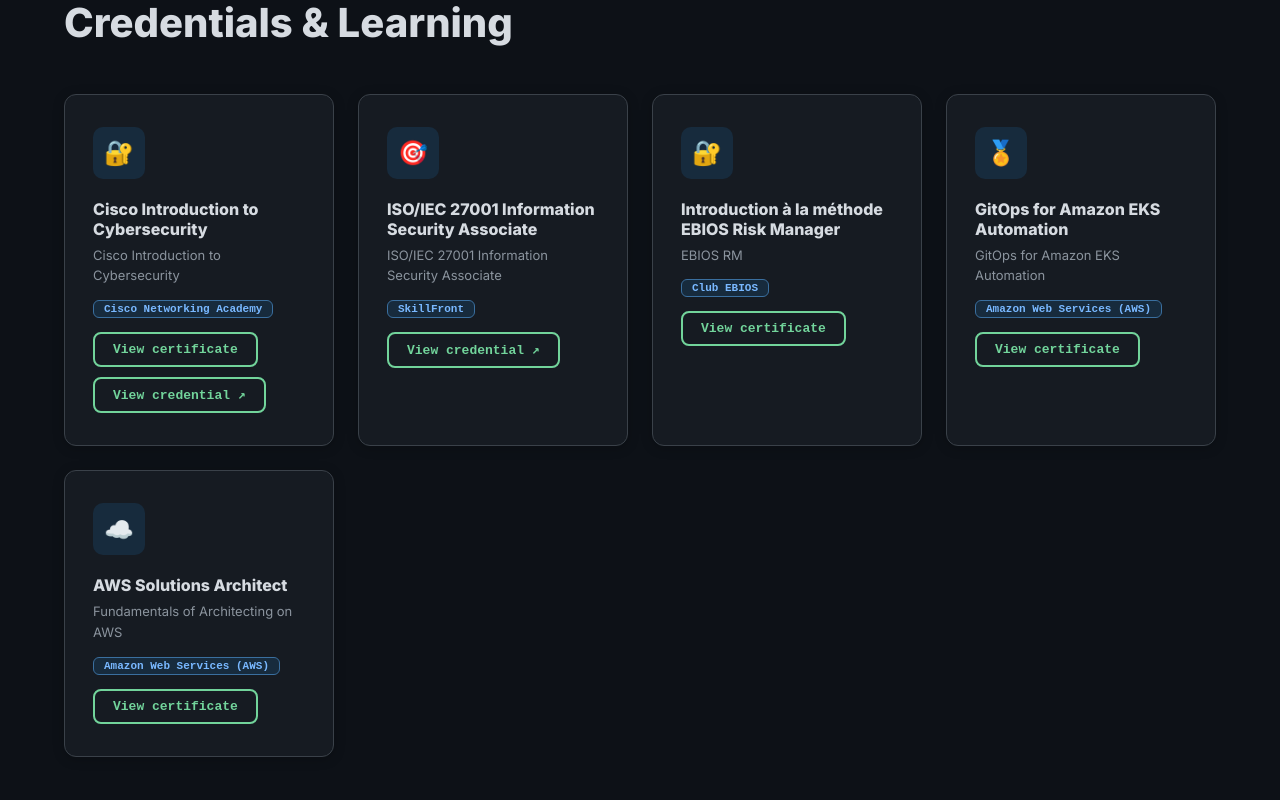
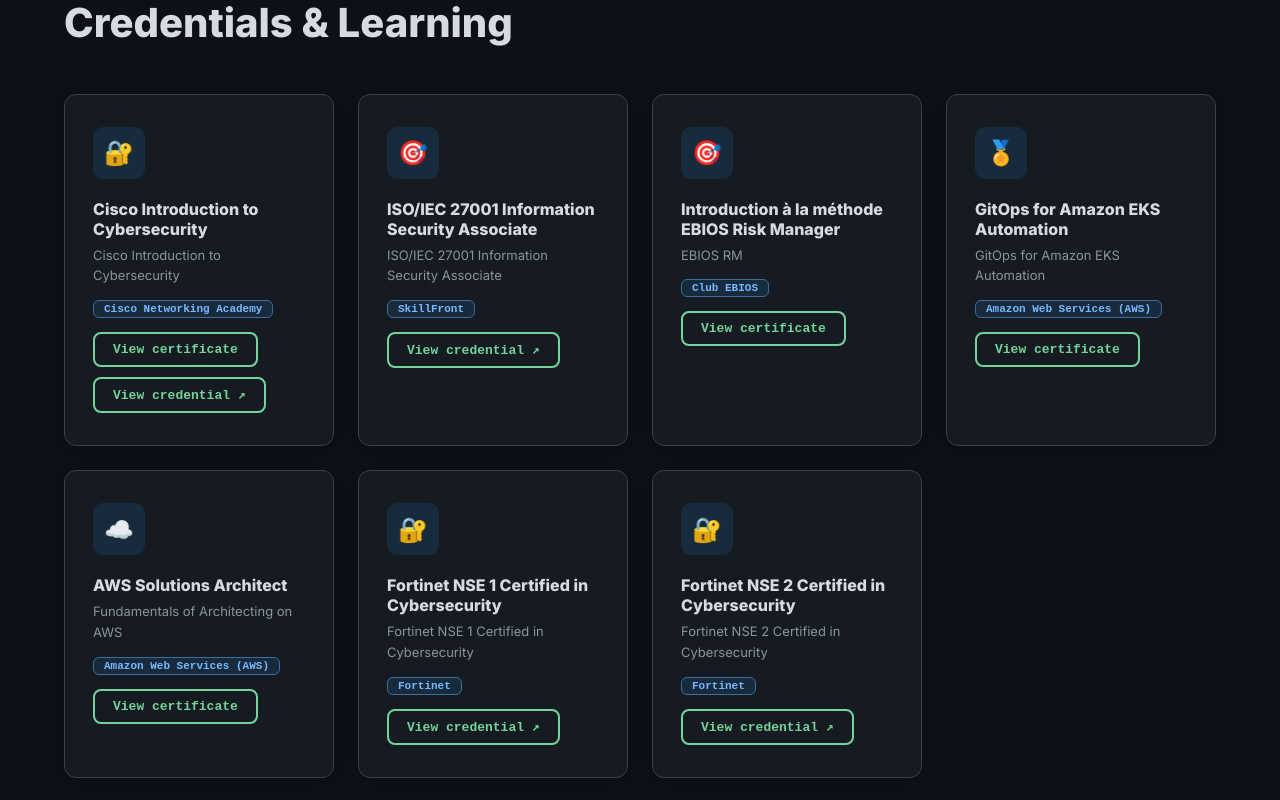
Before and after one commit to hsinaa/Hsinaa-sPortfolio, a React (Vite) app: page / in a window 1280 px wide. Shown: the part 5960-6760 px from the top of the page. Built offline with nearby package versions, Linux system fonts and the light colour scheme.

Commit message:
adding fortinet certifs

```diff
--- a/src/data/certifications.js
+++ b/src/data/certifications.js
@@ -26,7 +26,7 @@
   },
   {
     id:   3,
-    icon: "🔐",
+    icon: "🎯",
     title: "Introduction à la méthode EBIOS Risk Manager",
     subtitle: "EBIOS RM",
     org:  "Club EBIOS",
@@ -51,8 +51,24 @@
     image: "/certifications/awssolutionarchitectfundamentals.jpeg",
     url:  null,
   },
-
-
+        {
+    id:   6,
+    icon: "🔐",
+    title: "Fortinet NSE 1 Certified in Cybersecurity",
+    subtitle: "Fortinet NSE 1 Certified in Cybersecurity",
+    org:  "Fortinet",
+    image: null,
+    url:  "https://www.credly.com/earner/earned/badge/de732357-c4b0-484d-9959-25527b4d3262" ,
+  },
+        {
+    id:   7,
+    icon: "🔐",
+    title: "Fortinet NSE 2 Certified in Cybersecurity",
+    subtitle: "Fortinet NSE 2 Certified in Cybersecurity",
+    org:  "Fortinet",
+    image: null,
+    url:  "https://www.credly.com/earner/earned/badge/de8ee31f-89bc-4d43-8530-da3d974ee804" ,
+  },
 
   // ── To add a certification ──
   // {
```
